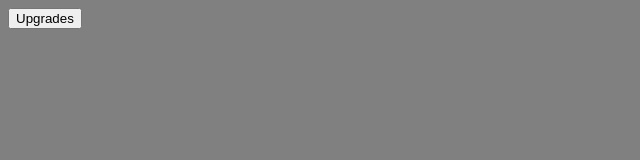
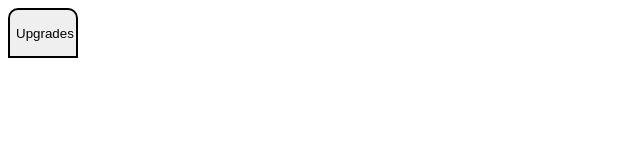
Before and after one commit to GreenNope/logicGates, a plain HTML site: page gh-pages/index.html in a window 1280 px wide. Shown: the whole page, without its empty margins (0-640 px from the left). Drawn offline with Linux system fonts and the light colour scheme.

Commit message:
Update style.css

```diff
--- a/gh-pages/style.css
+++ b/gh-pages/style.css
@@ -1,3 +1,7 @@
-body{ background-color: gray;}
-p { color: blue; }
-h3{ color: white; }
+.tabButton {
+  height        : 50px;
+  width         : 70px;
+  border        : 2px solid black;
+  border-radius : 10px 10px 0px 0px;
+
+}
```
